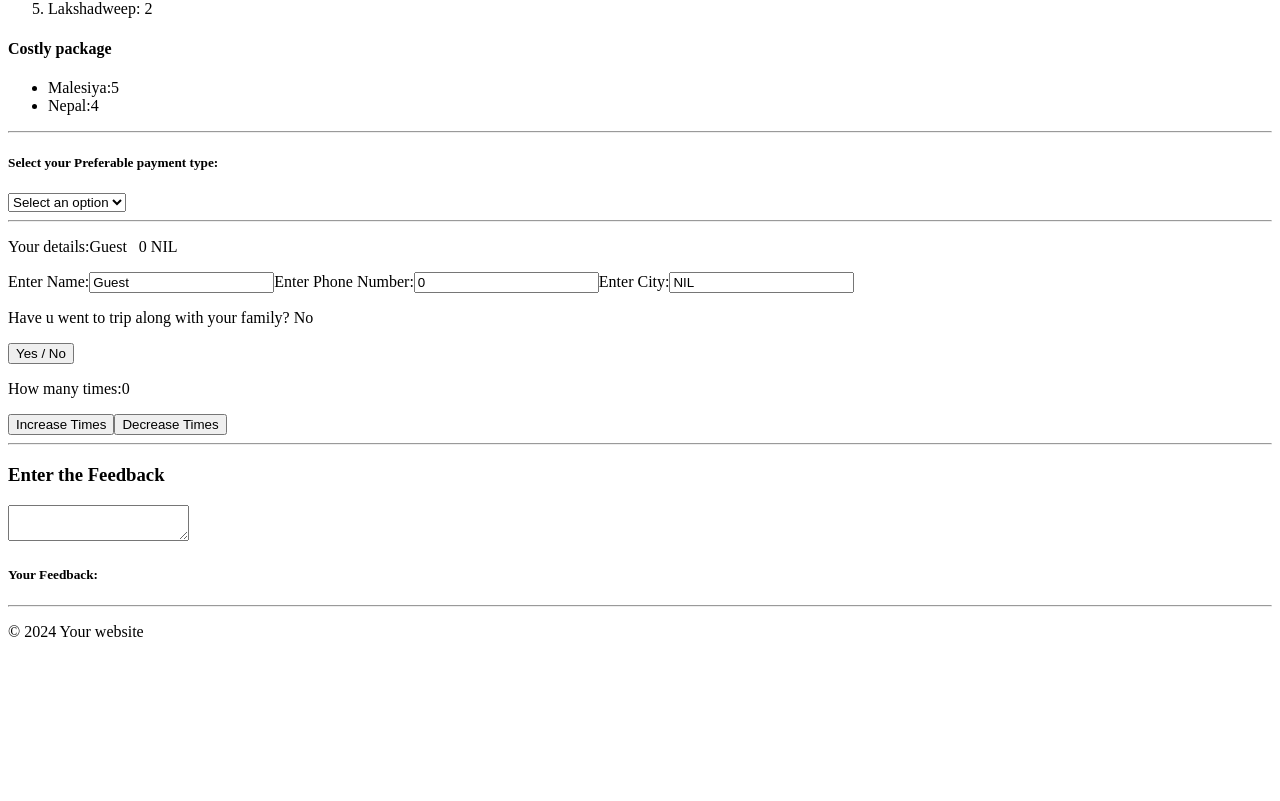
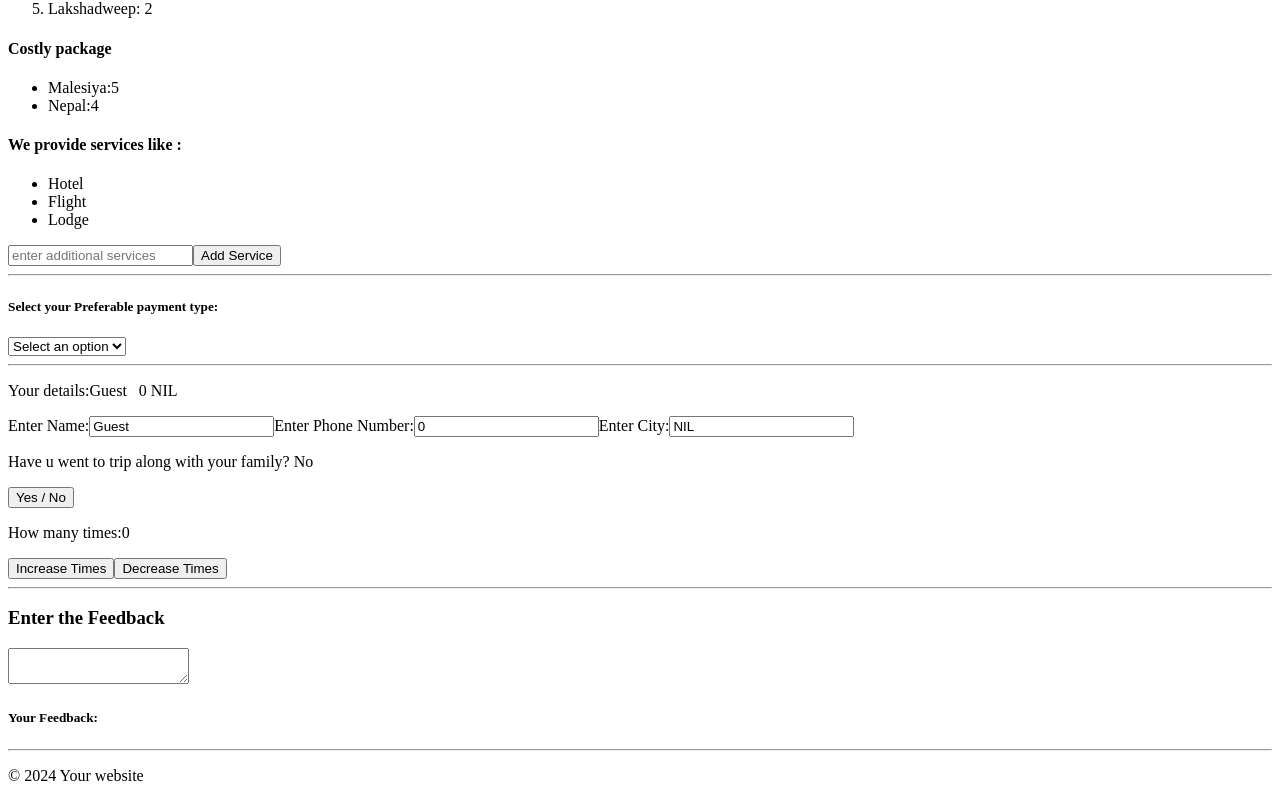
Before and after one commit to Kavana-navada/React-Learning, a React (Vite) app: page / in a window 1280 px wide. Shown: the part 1197-1998 px from the top of the page. Before the commit the page ends 1854 px from the top, so only its background shows below. Built offline with nearby package versions, Linux system fonts and the light colour scheme.

Commit message:
added services

```diff
--- a/src/App.jsx
+++ b/src/App.jsx
@@ -8,6 +8,7 @@ import {LocationList, CostlyList} from "./LocationList.jsx";
 import PlayTime from "./PlayTime.jsx";
 import Feedback from "./Feedback.jsx";
 import Payment from "./Payment.jsx";
+import Services from "./Services.jsx"
 function App() {
      const locationDetails=[{id:1,name:'Banglore', days:3},
           {id:2,name:'Lakshadweep',days:2},
@@ -26,6 +27,7 @@ function App() {
                <Button />
                <LocationList items={locationDetails} category="Available package"/>
                <CostlyList items={locationDetails} category="Costly package"/>
+               <Services />
                <hr />
                <Payment />
                <PlayTime />
--- /dev/null
+++ b/src/Services.jsx
@@ -0,0 +1,26 @@
+import React,{useState} from "react";
+function Services(){
+    const [service,setService]=useState(["Hotel","Flight","Lodge"]);
+    function handleAddServices(event){
+        const newService=document.getElementById("inputService").value;
+        document.getElementById("inputService").value="";
+        setService(s=>[...s,newService]);
+
+    }
+
+    function handlerRemoveServices(index){
+        setService(service.filter((s,i)=>i!=index));
+
+    }
+    return(
+        <div>
+            <h4>We provide services like :</h4>
+            <ul>{service.map((service,index)=><li key={index} onClick={()=>handlerRemoveServices(index)}>{service}</li>)}</ul>
+
+            <input type="text" placeholder="enter additional services" id="inputService" />
+            <button onClick={handleAddServices}>Add Service</button>
+        </div>
+    );
+
+}
+export default Services;
```
